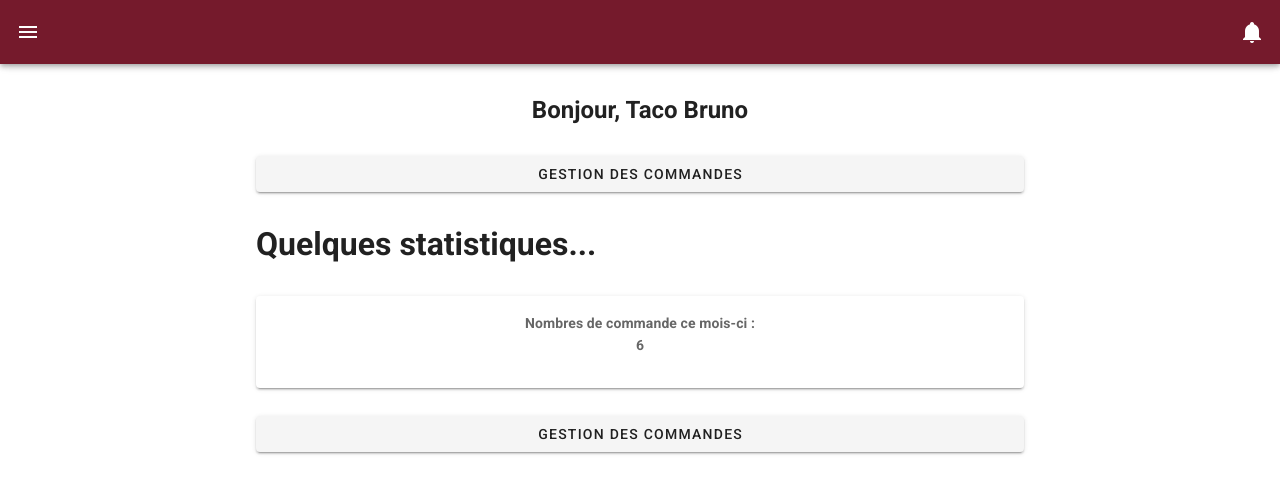
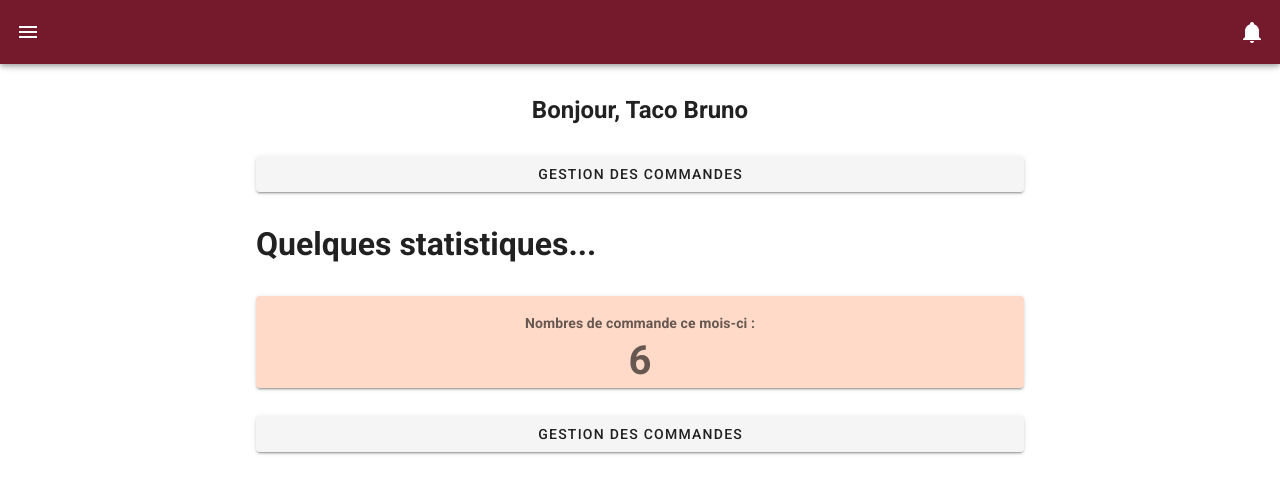
Before and after one commit to BoespflugLisa/EatBox, a Vue app in the folder frontend-vuejs/: page / in a window 1280 px wide. Shown: the top 494 px of the page. Built offline with nearby package versions, Linux system fonts and the light colour scheme.

Commit message:
Dashboard start

```diff
--- a/frontend-vuejs/src/App.vue
+++ b/frontend-vuejs/src/App.vue
@@ -113,6 +113,10 @@ export default {
 </script>
 
 <style>
+p {
+    margin-bottom: 0!important;
+}
+
 .main-menu-bottom {
     position: absolute;
     bottom: 0;
@@ -150,4 +154,8 @@ export default {
 .font-20 {
     font-size: 20px;
 }
+
+.font-40 {
+    font-size: 40px;
+}
 </style>
--- a/frontend-vuejs/src/views/DashBoard.vue
+++ b/frontend-vuejs/src/views/DashBoard.vue
@@ -28,11 +28,11 @@
 
         <div class="d-flex justify-center pt-7">
 
-            <v-card elevation="2" width="100%">
+            <v-card elevation="2" width="100%" color="accent">
 
                 <v-card-text class="text-center font-weight-bold" >
                     Nombres de commande ce mois-ci :
-                    <p class="text-xl-h1">{{ this.nbCommandes }}</p>
+                    <p class="font-40 mt-4">{{ this.nbCommandes }}</p>
                 </v-card-text>
 
             </v-card>
```
